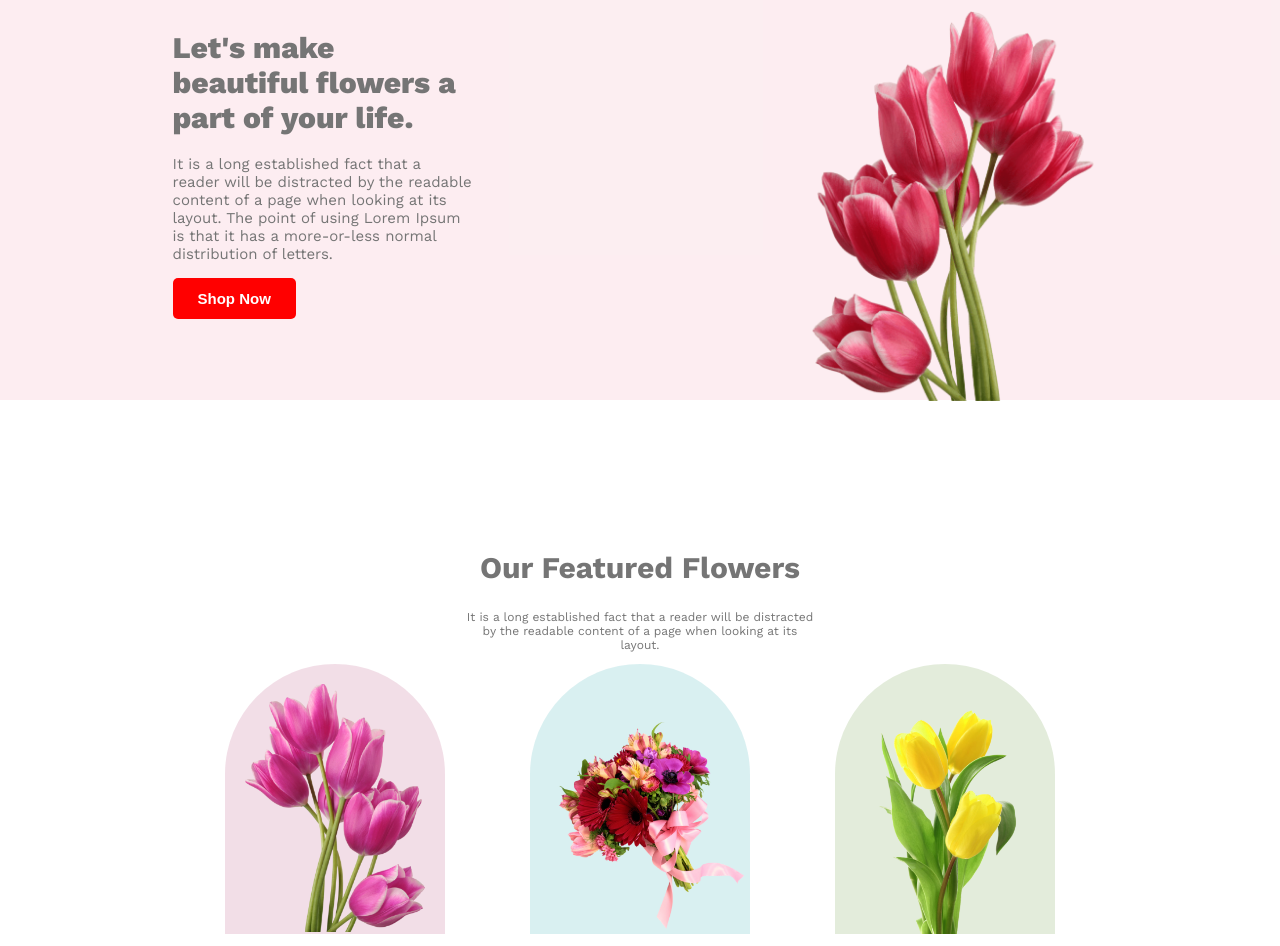
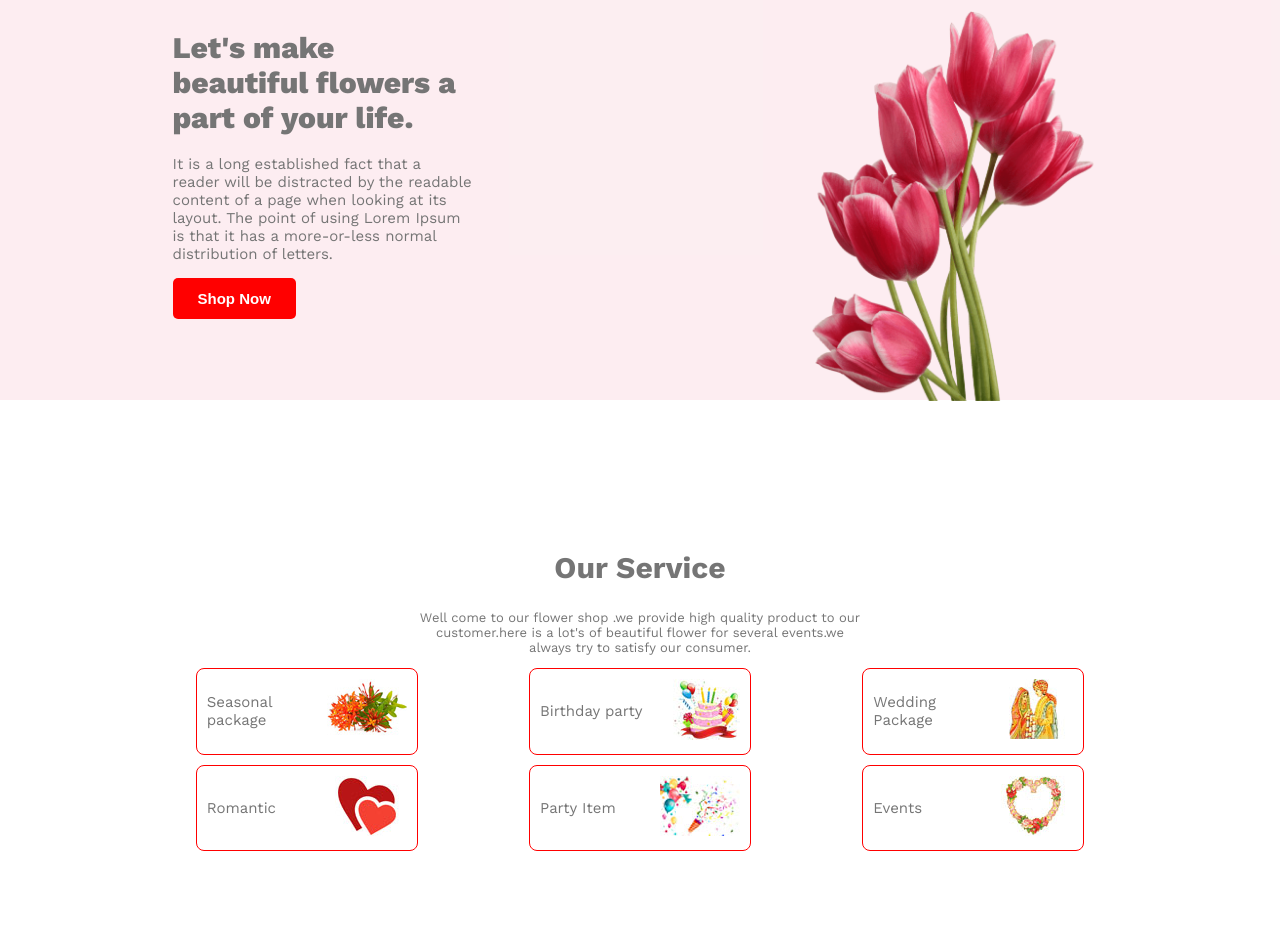
Before and after one commit to Rabiul37/flower-shop-first-Assignment, a plain HTML site: page index.html in a window 1280 px wide. Shown: the top 946 px of the page. Drawn offline with nearby package versions, Linux system fonts and the light colour scheme.

Commit message:
this the service section commit

```diff
--- a/index.html
+++ b/index.html
@@ -26,6 +26,56 @@
 </header>
 
     <main>
+<!-- this is the service section -->
+<section class="service-section">
+    <div class="service-container">
+       <div class="service-title-text">
+        <h1 class="service-title">Our Service</h1>
+        <p class="service-description">Well come to our flower shop .we provide high quality product to our customer.here is a lot's of beautiful flower for several events.we always try to satisfy our consumer.</p>
+       </div>
+         <div class="service-details-container1">
+            <div class="service-details">
+                <div class="service-text">Seasonal package</div>
+                <div class="service-img">
+                    <img src="Flower Asset/seasonal.jpg" alt="">
+                </div>
+               </div>
+               <div class="service-details">
+                <div class="service-text">Birthday party</div>
+                <div class="service-img">
+                    <img src="Flower Asset/birthday.jpg" alt="">
+                </div>
+               </div>
+               <div class="service-details">
+                <div class="service-text">Wedding Package</div>
+                <div class="service-img">
+                    <img src="Flower Asset/wedding.jpg" alt="">
+                </div>
+               </div>
+          </div>
+        <div class="service-details-container2">
+            <div class="service-details">
+                <div class="service-text">Romantic</div>
+                <div class="service-img">
+                    <img src="Flower Asset/romantic.jpg" alt="">
+                </div>
+               </div>
+               <div class="service-details">
+                <div class="service-text">Party Item</div>
+                <div class="service-img">
+                    <img src="Flower Asset/pty.jpg" alt="">
+                </div>
+               </div>
+               <div class="service-details">
+                <div class="service-text">Events</div>
+                <div class="service-img">
+                    <img src="Flower Asset/evnts.jpg" alt="">
+                </div>
+               </div>
+        </div>
+
+    </div>
+</section>
 <!-- this is the feature section -->
 <section class="feature-section">
 <div class="feature-container">
--- a/styles/flowerShop.css
+++ b/styles/flowerShop.css
@@ -24,6 +24,7 @@ color:#ff0000;
 /* header style start form here */
 .banner{
 height:400px;
+margin-bottom: 150px;
 background-color: rgba(229, 84, 115, 0.10);
 }
 .banner-container{
@@ -47,6 +48,60 @@ font-weight: 400;
 width:310px;
 }
 /* header style end here */
+/* service style start form here */
+.service-section{
+width: 1000px;
+margin:0 auto ;
+
+}
+.service-title-text{
+    width:450px;
+    text-align: center;
+    margin:0 auto;
+}
+.service-title{
+font-size: 30px;
+font-weight: 700;
+}
+.service-description{
+    font-size: 13px;
+    font-weight: 400;
+}
+.service-container{
+color:#757575;
+}
+.service-details-container1{
+    display: flex;
+    justify-content: space-around;
+}
+.service-details-container2{
+    display: flex;
+    justify-content: space-around;
+}
+.service-details{
+display: flex;
+justify-content: space-between;
+align-items: center;
+border:1px solid #ff0000;
+width:200px;
+margin-bottom: 10px;
+padding: 10px;
+border-radius: 8px;
+cursor: pointer;
+}
+.service-details:hover{
+    transform: scale(1.08);
+}
+.service-text{
+font-size: 15px;
+font-weight: 400;
+}
+.service-image{
+
+}
+.service-image img{
+
+}
 
 /* feature style start here */
 .feature-section{
```
Also changed, not shown: Flower Asset/birthday.jpg (added), Flower Asset/evnts.jpg (added), Flower Asset/pty.jpg (added), Flower Asset/romantic.jpg (added), Flower Asset/seasonal.jpg (added), Flower Asset/wedding.jpg (added).
